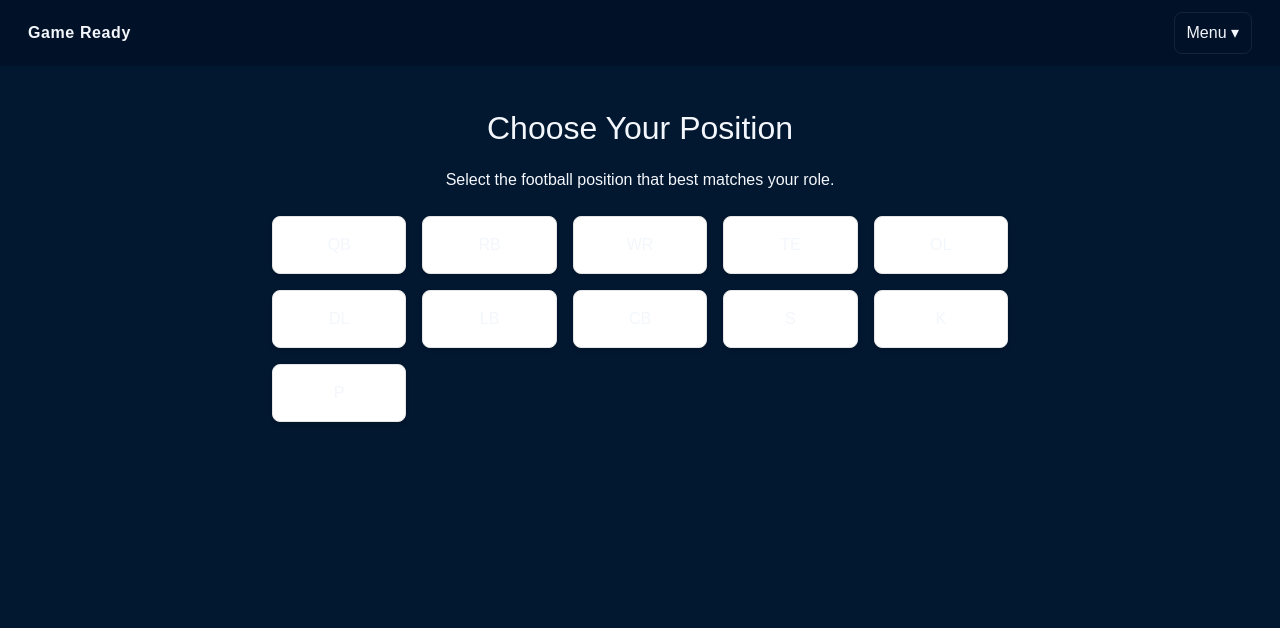
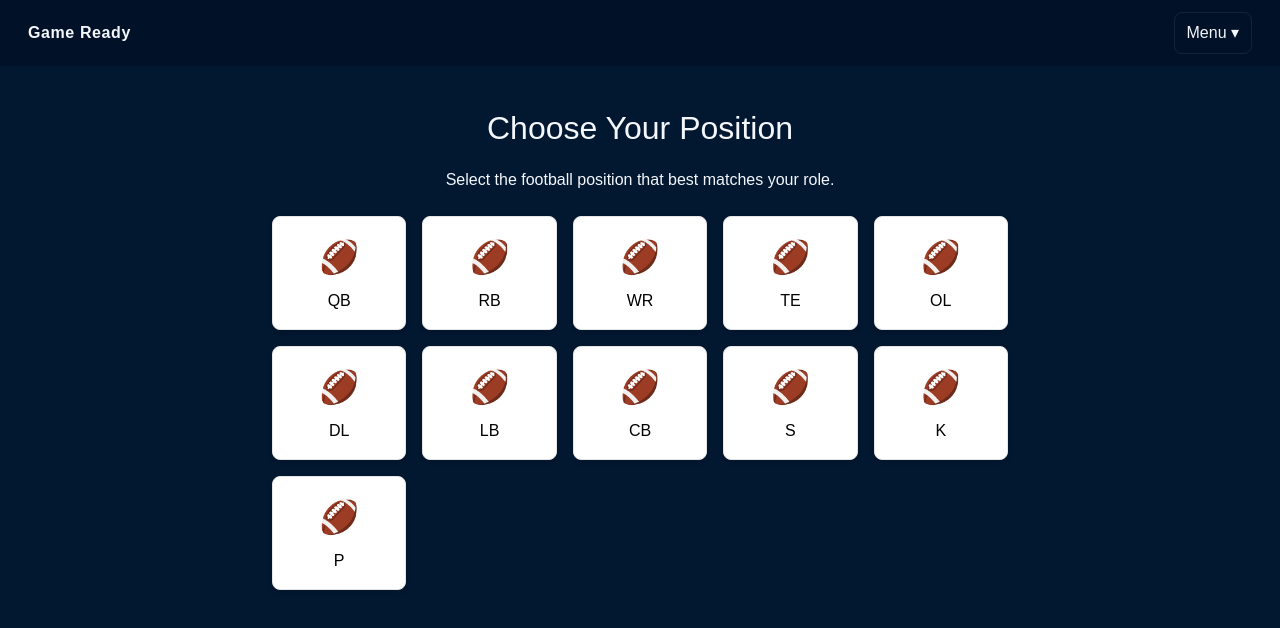
Before and after one commit to OfficalGameReady/gameready, a Next.js app: page /generator/football in a window 1280 px wide. Shown: the top 628 px of the page. Built offline with nearby package versions, Linux system fonts and the light colour scheme.

Commit message:
Update football positions page with emoji and labels, fix color

```diff
--- a/app/generator/football/page.tsx
+++ b/app/generator/football/page.tsx
@@ -1,17 +1,26 @@
-'use client';
+"use client";
 
 import { useRouter } from 'next/navigation';
 
 export default function FootballPositions() {
   const router = useRouter();
-
-  const positions: string[] = ['QB','RB','WR','TE','OL','DL','LB','CB','S','K','P'];
+  const positions: string[] = ['QB', 'RB', 'WR', 'TE', 'OL', 'DL', 'LB', 'CB', 'S', 'K', 'P'];
 
   return (
     <div style={{ padding: '2rem', maxWidth: '800px', margin: '0 auto' }}>
-      <h1 style={{ fontSize: '2rem', marginBottom: '1rem', textAlign: 'center' }}>Choose Your Position</h1>
-      <p style={{ marginBottom: '1.5rem', textAlign: 'center' }}>Select the football position that best matches your role.</p>
-      <div style={{ display: 'grid', gridTemplateColumns: 'repeat(auto-fit, minmax(120px, 1fr))', gap: '1rem' }}>
+      <h1 style={{ fontSize: '2rem', marginBottom: '1rem', textAlign: 'center' }}>
+        Choose Your Position
+      </h1>
+      <p style={{ marginBottom: '1.5rem', textAlign: 'center' }}>
+        Select the football position that best matches your role.
+      </p>
+      <div
+        style={{
+          display: 'grid',
+          gridTemplateColumns: 'repeat(auto-fit, minmax(120px, 1fr))',
+          gap: '1rem',
+        }}
+      >
         {positions.map((pos) => (
           <button
             key={pos}
@@ -23,8 +32,14 @@ export default function FootballPositions() {
               backgroundColor: '#fff',
               cursor: 'pointer',
               boxShadow: '0 2px 4px rgba(0,0,0,0.1)',
+              display: 'flex',
+              flexDirection: 'column',
+              alignItems: 'center',
+              gap: '0.5rem',
+              color: '#000',
             }}
           >
+            <span style={{ fontSize: '2rem' }}>🏈</span>
             {pos}
           </button>
         ))}
```
